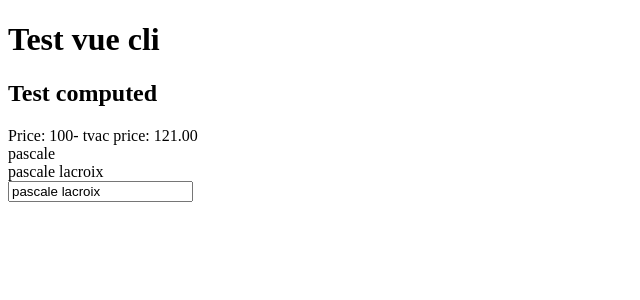
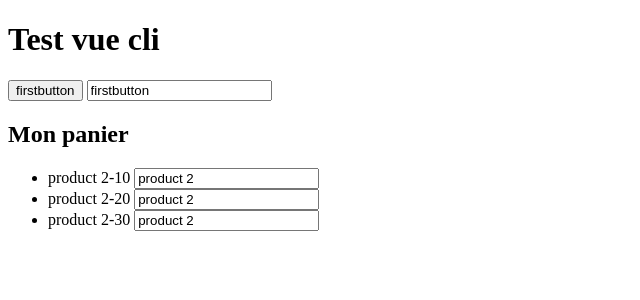
Before and after one commit to isemiyake/vue-cli, a Vue app: page / in a window 1280 px wide. Shown: the top 300 px of the page, without its empty margins (0-640 px from the left). Built offline with nearby package versions, Linux system fonts and the light colour scheme.

Commit message:
passage parent/enfant props

```diff
--- a/src/App.vue
+++ b/src/App.vue
@@ -1,10 +1,21 @@
 <script setup>
-import Test from "./components/Test.vue";
+import MyButton from "./components/MyButton.vue";
+import Product from "./components/Product.vue"
+
+const products=[
+  {id:1,name:"product 2",price:10},
+    {id:2,name:"product 2",price:20},
+      {id:2,name:"product 2",price:30}
+]
 </script>
 
 <template>
   <h1>Test vue cli</h1>
-  <test />
+  <my-button texte="firstbutton" />
+ <h2>Mon panier</h2>
+ <ul>
+  <product v-for="product in products" :key="product.id" :datatruc="product"/>
+ </ul>
 </template>
 
 <style scoped></style>
--- /dev/null
+++ b/src/components/MyButton.vue
@@ -0,0 +1,9 @@
+<script setup>
+import {ref} from "vue"
+const props = defineProps({texte: String,})
+const texte =ref(props.texte)
+</script>
+<template>
+    <button>{{ texte }}</button> <input type="text" v-model="texte">
+</template>
+<style></style>
--- /dev/null
+++ b/src/components/Product.vue
@@ -0,0 +1,12 @@
+<script setup>
+import { reactive } from 'vue';
+const props =defineProps({datatruc:Object,});
+const datatruc = reactive(props.datatruc)
+</script>
+<template>
+    <li>{{ datatruc.name }}-{{ datatruc.price }}
+        <input type="text" v-model="datatruc.name">
+    </li>
+
+</template>
+<style scoped></style>
--- a/src/components/Test.vue
+++ /dev/null
@@ -1,22 +0,0 @@
-<script setup>
-    import {ref,computed,reactive} from 'vue';
-    const price=ref(100);
-    const user = reactive({firstName:"pascale",lastName:"lacroix"});
-    const priceTva=computed(()=>(price.value * 1.21).toFixed(2));
-    const fullname=computed({
-        get(){
-            return user.firstName+" "+user.lastName;},
-        set(data){
-            [user.firstName,user.lastName]=data.split(" ");}
-        });
-</script>
-<template>
-    <h2>Test computed</h2>
-    <div>Price: {{price}}- tvac price: {{priceTva}}</div>
-    <div>{{ user.firstName }}</div>
-    <div>{{ fullname }}</div>
-    <input type="text" v-model="fullname">
-</template>
-<style scoped>
-
-</style>
```
